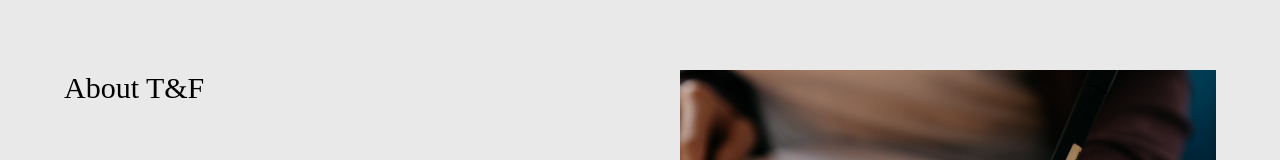
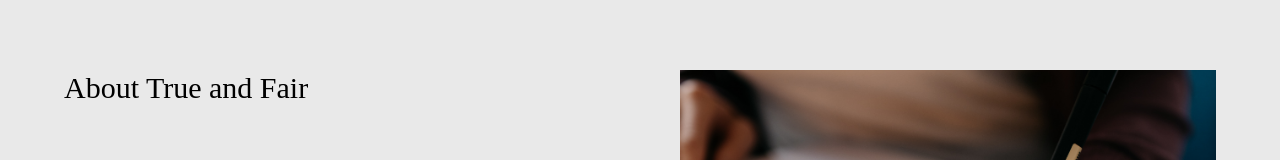
Before and after one commit to TRUENFAIR/trueandfair, a Next.js app: page /about in a window 1280 px wide. Shown: the part 444-604 px from the top of the page. Built offline with nearby package versions, Linux system fonts and the light colour scheme.

Commit message:
new changes uplaosdede

```diff
--- a/components/layout.js
+++ b/components/layout.js
@@ -28,7 +28,7 @@ export default function Layout({ children }) {
       name: "About",
       path: "/about",
       sub: [
-        { name: "About T&F", path: "/about#abttf" },
+        { name: "About True and Fair", path: "/about#abttf" },
         { name: " Philosophy", path: "/about#Philosophy" },
         { name: " Focus Areas", path: "/about#focusarea" },
         { name: "Meet the Team", path: "/about#meettheteam" },
--- a/pages/_app.js
+++ b/pages/_app.js
@@ -40,7 +40,7 @@ function MyApp({ Component, pageProps }) {
   return (
     <Layout>
       <Head>
-        <title>{`True And Fair`}</title>
+        <title>{`True and Fair`}</title>
         <meta name="description" content={`Official website of True And Fair`} />
         <link rel="icon" href="/homeicon/tnf.png" />
       </Head>
--- a/pages/about.js
+++ b/pages/about.js
@@ -256,7 +256,7 @@ export default function About() {
               ></div>
               <div data-aos="fade-up" data-aos-once="true" className="w-auto">
                 <h2 className="text-3xl font-bah  title-font text-black   mb-4">
-                  About T&F
+                  About True and Fair
                 </h2>
                 <p className="prose font-bah pt-8">
                 True and Fair aims to enhance the audit quality of CA firms by
```
